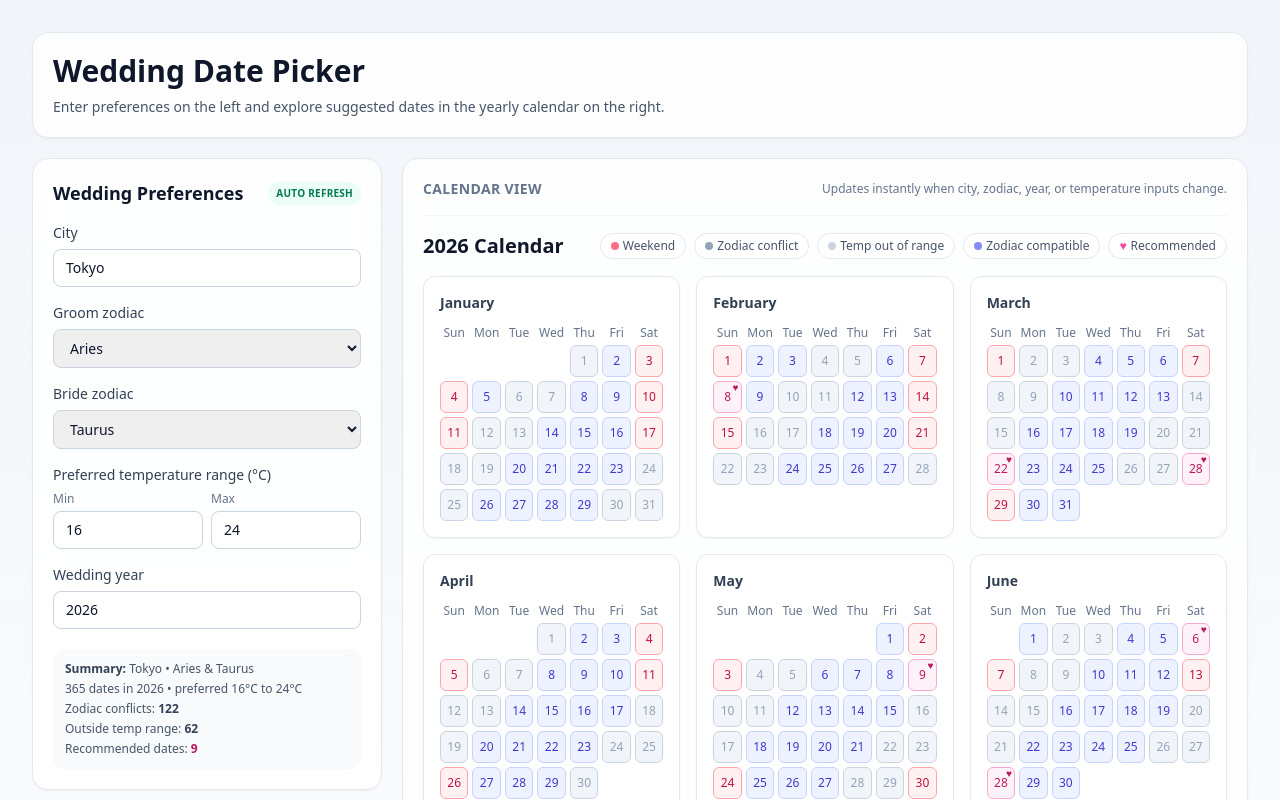
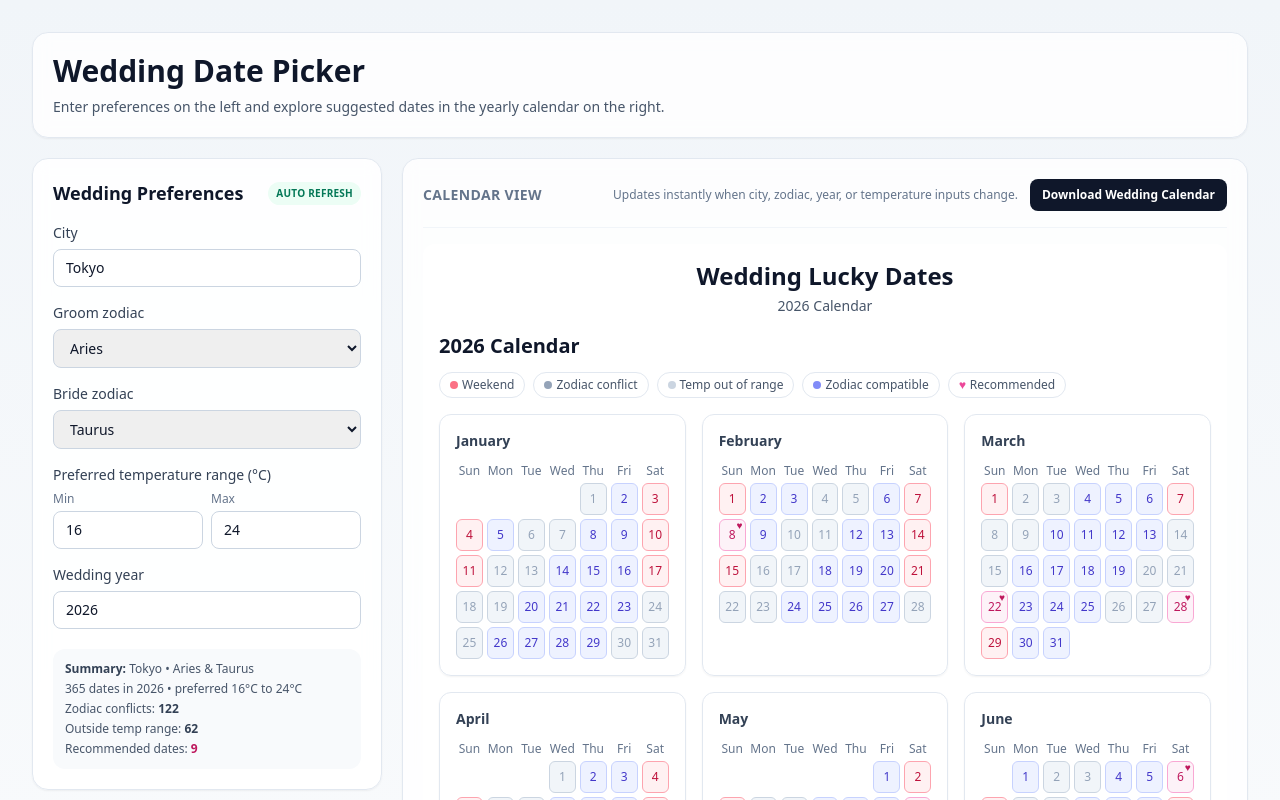
Before and after one commit to JhopeLiu/mvp1.0, a Next.js app in the folder wedding-date-picker/: page / in a window 1280 px wide. Shown: the top 800 px of the page. Built offline with nearby package versions, Linux system fonts and the light colour scheme.

Commit message:
Add PNG calendar export button using html2canvas
Co-authored-by: JhopeLiu <JhopeLiu@users.noreply.github.com>

```diff
--- a/wedding-date-picker/app/page.tsx
+++ b/wedding-date-picker/app/page.tsx
@@ -1,6 +1,7 @@
 "use client";
 
-import { useMemo, useState } from "react";
+import html2canvas from "html2canvas";
+import { useMemo, useRef, useState } from "react";
 import { YearCalendar } from "@/components/year-calendar";
 import { buildMonthGrids, getDatesForYear } from "@/lib/calendar";
 import { getPublicHolidayMap } from "@/lib/holidays";
@@ -10,12 +11,14 @@ import { ZODIAC_OPTIONS } from "@/lib/zodiac";
 const CURRENT_YEAR = new Date().getFullYear();
 
 export default function Home() {
+  const calendarExportRef = useRef<HTMLDivElement>(null);
   const [city, setCity] = useState("Tokyo");
   const [groomZodiac, setGroomZodiac] = useState<(typeof ZODIAC_OPTIONS)[number]>(ZODIAC_OPTIONS[0]);
   const [brideZodiac, setBrideZodiac] = useState<(typeof ZODIAC_OPTIONS)[number]>(ZODIAC_OPTIONS[1]);
   const [minTemp, setMinTemp] = useState("16");
   const [maxTemp, setMaxTemp] = useState("24");
   const [yearInput, setYearInput] = useState<string>(String(CURRENT_YEAR));
+  const [isDownloadingCalendar, setIsDownloadingCalendar] = useState(false);
 
   const selectedYear = useMemo(() => {
     const parsed = Number(yearInput);
@@ -85,6 +88,28 @@ export default function Home() {
     ],
   );
   const totalDates = useMemo(() => getDatesForYear(selectedYear).length, [selectedYear]);
+
+  const handleDownloadCalendar = async () => {
+    if (!calendarExportRef.current || isDownloadingCalendar) {
+      return;
+    }
+
+    try {
+      setIsDownloadingCalendar(true);
+      const canvas = await html2canvas(calendarExportRef.current, {
+        backgroundColor: "#ffffff",
+        scale: 2,
+      });
+      const imageUrl = canvas.toDataURL("image/png");
+      const downloadLink = document.createElement("a");
+
+      downloadLink.href = imageUrl;
+      downloadLink.download = `wedding-lucky-dates-${selectedYear}.png`;
+      downloadLink.click();
+    } finally {
+      setIsDownloadingCalendar(false);
+    }
+  };
 
   return (
     <main className="min-h-screen bg-gradient-to-b from-slate-100 via-slate-50 to-white">
@@ -209,11 +234,27 @@ export default function Home() {
           <section className="rounded-2xl border border-slate-200 bg-white/80 p-5 shadow-sm backdrop-blur">
             <div className="mb-4 flex flex-wrap items-center justify-between gap-2 border-b border-slate-100 pb-4">
               <h3 className="text-sm font-semibold uppercase tracking-wide text-slate-500">Calendar view</h3>
-              <p className="text-xs text-slate-500">
-                Updates instantly when city, zodiac, year, or temperature inputs change.
-              </p>
+              <div className="flex items-center gap-3">
+                <p className="text-xs text-slate-500">
+                  Updates instantly when city, zodiac, year, or temperature inputs change.
+                </p>
+                <button
+                  type="button"
+                  onClick={handleDownloadCalendar}
+                  disabled={isDownloadingCalendar}
+                  className="rounded-lg bg-slate-900 px-3 py-2 text-xs font-semibold text-white transition hover:bg-slate-700 disabled:cursor-not-allowed disabled:opacity-60"
+                >
+                  {isDownloadingCalendar ? "Preparing PNG..." : "Download Wedding Calendar"}
+                </button>
+              </div>
             </div>
-            <YearCalendar year={selectedYear} months={months} />
+            <div ref={calendarExportRef} className="rounded-xl bg-white p-4">
+              <h2 className="text-center text-2xl font-bold text-slate-900">Wedding Lucky Dates</h2>
+              <p className="mt-1 text-center text-sm text-slate-600">{selectedYear} Calendar</p>
+              <div className="mt-4">
+                <YearCalendar year={selectedYear} months={months} />
+              </div>
+            </div>
           </section>
         </div>
       </div>
--- a/wedding-date-picker/package.json
+++ b/wedding-date-picker/package.json
@@ -9,6 +9,7 @@
     "lint": "next lint"
   },
   "dependencies": {
+    "html2canvas": "^1.4.1",
     "next": "14.2.33",
     "react": "18.3.1",
     "react-dom": "18.3.1"
```
Also changed, not shown: 1 other file (tests, documents, lock files or other folders).
